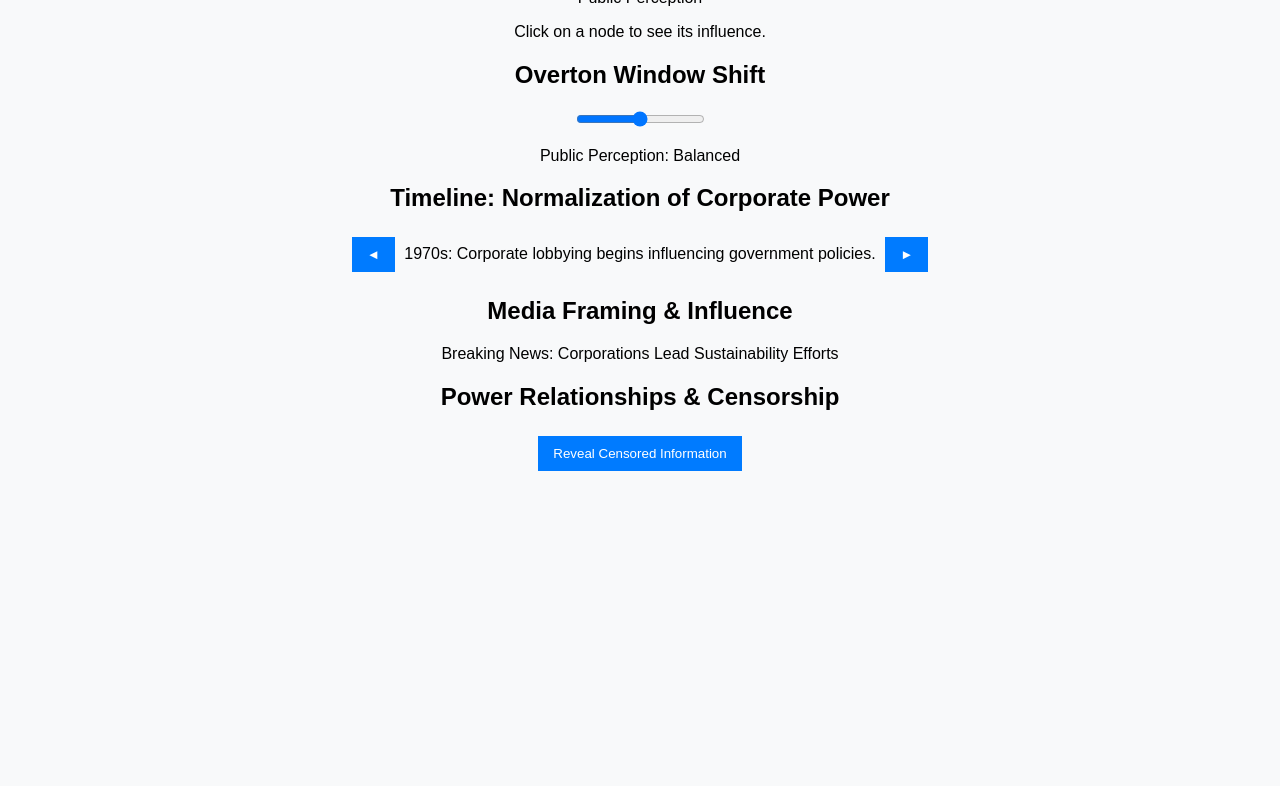
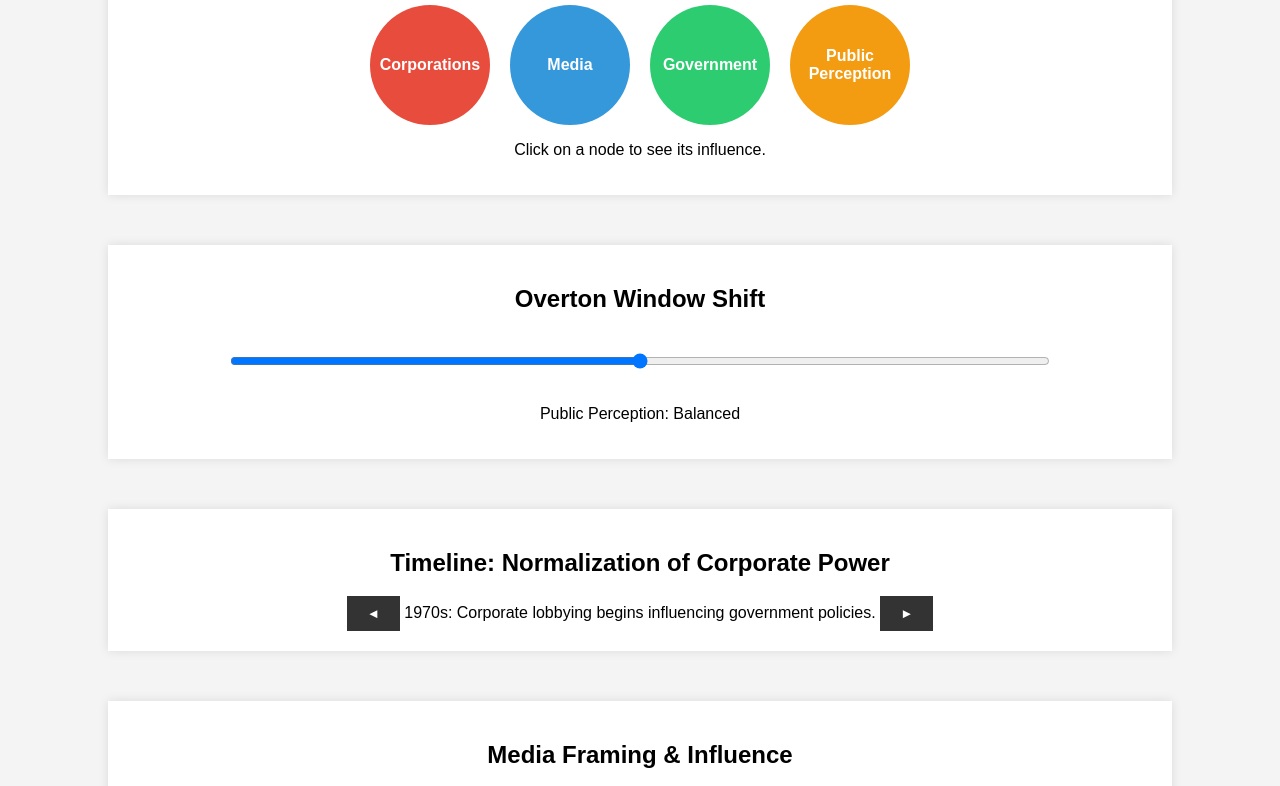
Before and after one commit to nafisa-sadia/The-Corporation-Influence-Map, a plain HTML site: page index.html in a window 1280 px wide. Shown: the part 287-1073 px from the top of the page. Before the commit the page ends 800 px from the top, so only its background shows below. Drawn offline with Linux system fonts and the light colour scheme.

Commit message:
Update styles.css

```diff
--- a/styles.css
+++ b/styles.css
@@ -3,7 +3,7 @@ body {
     text-align: center;
     margin: 0;
     padding: 0;
-    background-color: #f8f9fa;
+    background-color: #f4f4f4;
 }
 
 header {
@@ -12,53 +12,57 @@ header {
     padding: 20px;
 }
 
-.controls {
+.map-container, .overton-container, .timeline-container, .media-container, .power-container {
+    margin: 50px auto;
     padding: 20px;
+    background: white;
+    width: 80%;
+    box-shadow: 0 0 10px rgba(0, 0, 0, 0.1);
 }
 
-.filters {
-    margin-top: 10px;
+.map {
+    display: flex;
+    justify-content: center;
+    gap: 20px;
+    margin-top: 20px;
+}
+
+.node {
+    width: 120px;
+    height: 120px;
+    display: flex;
+    align-items: center;
+    justify-content: center;
+    border-radius: 50%;
+    font-weight: bold;
+    color: white;
+    cursor: pointer;
+    transition: transform 0.3s ease;
+}
+
+.node:hover {
+    transform: scale(1.1);
+}
+
+.corporation { background-color: #e74c3c; }
+.media { background-color: #3498db; }
+.government { background-color: #2ecc71; }
+.public { background-color: #f39c12; }
+
+input[type="range"] {
+    width: 80%;
+    margin: 20px 0;
 }
 
 button {
-    padding: 10px 15px;
-    margin: 5px;
+    padding: 10px 20px;
     border: none;
-    background-color: #007BFF;
+    background-color: #333;
     color: white;
     cursor: pointer;
-    transition: 0.3s ease-in-out;
+    transition: 0.3s ease;
 }
 
 button:hover {
-    background-color: #0056b3;
+    background-color: #555;
 }
-
-input[type="text"] {
-    width: 60%;
-    padding: 10px;
-    margin-top: 10px;
-    border: 1px solid #ccc;
-}
-
-.case-studies {
-    display: flex;
-    flex-wrap: wrap;
-    justify-content: center;
-    padding: 20px;
-}
-
-.case-study {
-    background: white;
-    width: 300px;
-    padding: 20px;
-    margin: 15px;
-    border-radius: 5px;
-    box-shadow: 0 0 10px rgba(0, 0, 0, 0.1);
-    transition: transform 0.3s ease-in-out, box-shadow 0.3s ease-in-out;
-}
-
-.case-study:hover {
-    transform: scale(1.05);
-    box-shadow: 0 0 15px rgba(0, 0, 0, 0.2);
-}
```
